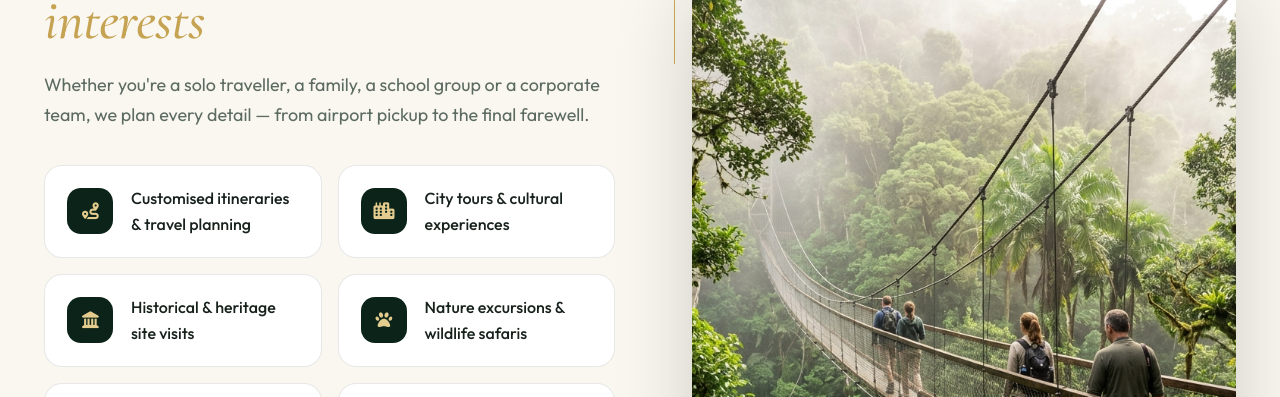
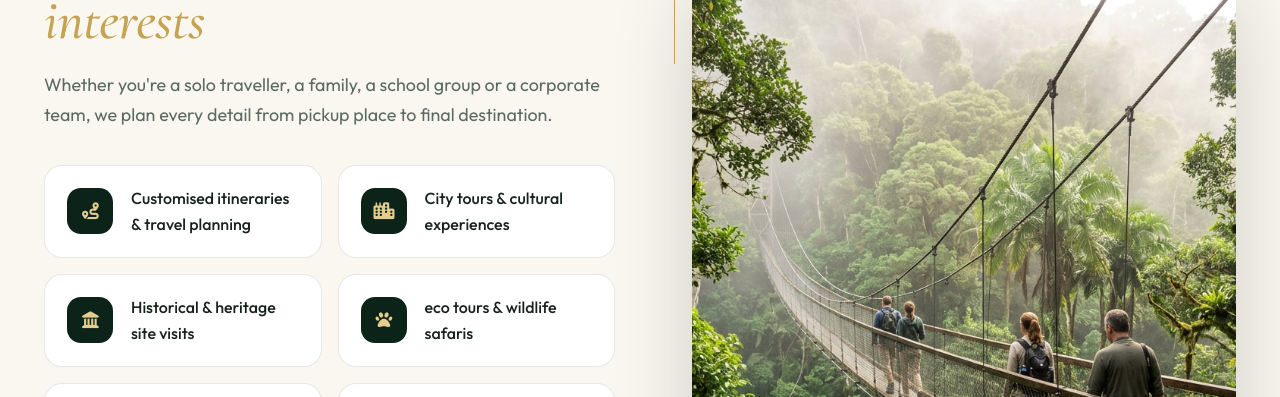
Before and after one commit to muragwa/serene-moments, a plain HTML site: page tours.html in a window 1280 px wide. Shown: the part 821-1218 px from the top of the page. Drawn offline with nearby package versions, Linux system fonts and the light colour scheme.

Commit message:
Update tours.html

```diff
--- a/tours.html
+++ b/tours.html
@@ -57,12 +57,12 @@
         <div data-reveal="left">
           <span class="eyebrow">Tour Operations</span>
           <h2 class="display h2">Journeys shaped by <em>your interests</em></h2>
-          <p class="lead" style="margin-bottom:2.2rem">Whether you're a solo traveller, a family, a school group or a corporate team, we plan every detail — from airport pickup to the final farewell.</p>
+          <p class="lead" style="margin-bottom:2.2rem">Whether you're a solo traveller, a family, a school group or a corporate team, we plan every detail from pickup place to final destination.</p>
           <div class="tour-list" data-stagger>
             <div class="tour-item" data-reveal><i class="fas fa-route"></i><span>Customised itineraries &amp; travel planning</span></div>
             <div class="tour-item" data-reveal><i class="fas fa-city"></i><span>City tours &amp; cultural experiences</span></div>
             <div class="tour-item" data-reveal><i class="fas fa-landmark"></i><span>Historical &amp; heritage site visits</span></div>
-            <div class="tour-item" data-reveal><i class="fas fa-paw"></i><span>Nature excursions &amp; wildlife safaris</span></div>
+            <div class="tour-item" data-reveal><i class="fas fa-paw"></i><span>eco tours &amp; wildlife safaris</span></div>
             <div class="tour-item" data-reveal><i class="fas fa-bed"></i><span>Accommodation &amp; transport reservations</span></div>
             <div class="tour-item" data-reveal><i class="fas fa-plane-arrival"></i><span>Airport pickup &amp; drop-off</span></div>
             <div class="tour-item" data-reveal><i class="fas fa-person-hiking"></i><span>Tour guide &amp; activity coordination</span></div>
```
